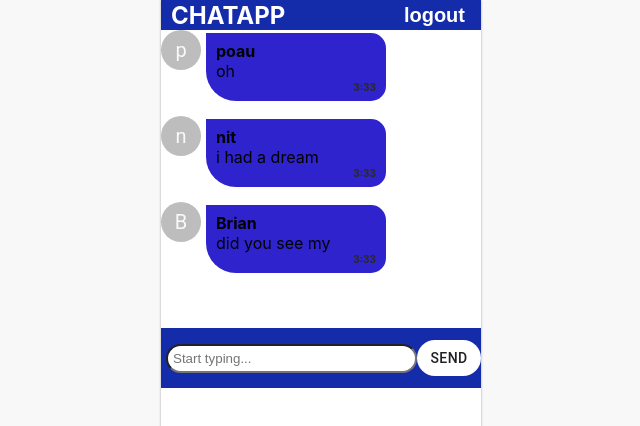
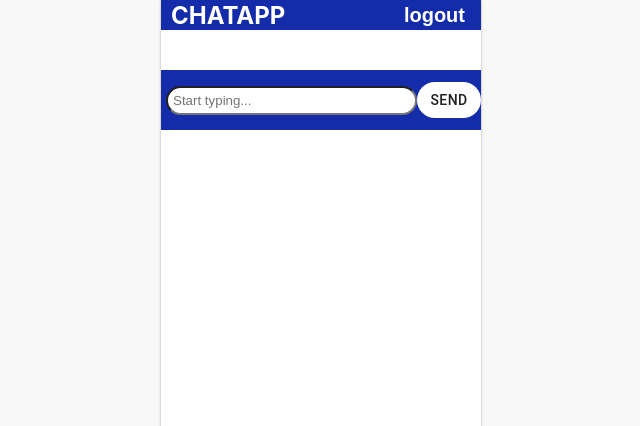
Before and after one commit to Emmanuel-code/redux-react-chat-app, a React (Create React App) app: page /login in a window 1280 px wide. Both pictures are taken after a click on the button "ENTER". Shown: the top 426 px of the page, without its empty margins (319-959 px from the left). Built offline with nearby package versions, Linux system fonts and the light colour scheme.

Commit message:
setup logout from redux store and retrieving messages from store

```diff
--- a/src/pages/messagePage/ChatMessages.js
+++ b/src/pages/messagePage/ChatMessages.js
@@ -2,43 +2,51 @@ import React, { useEffect, useState } from "react";
 import ChatMessage from "../../component/ChatMessage";
 import MessageInput from "../../component/form/MessageInput";
 import './chatMessages.css'
+import { useDispatch } from "react-redux";
+import { logout } from "../../features/userSlice";
+import { useSelector } from "react-redux";
+import { selectMessage } from "../../features/messageSlice";
 
 function ChatMessages() {
-const messages = [
-    {
-      name: "poau",
-      id: 1,
-      text: 'oh'
-    },
-    {
-      name: "nit",
-      id: 2,
+  const dispatch = useDispatch();
 
-text:'i had a dream'
-    },
-    ,
-    {
-      name: "Brian",
-      id: 3,
+  const messages = useSelector((state) => state.message.messages);
+// const messages = [
+//     {
+//       name: "poau",
+//       id: 1,
+//       text: 'oh'
+//     },
+//     {
+//       name: "nit",
+//       id: 2,
 
-      text:'did you see my'
-    },
-  ];
+// text:'i had a dream'
+//     },
+//     ,
+//     {
+//       name: "Brian",
+//       id: 3,
+
+//       text:'did you see my'
+//     },
+//   ];
 
 
   return (
     <div className="chat__container">
-      <div className="header" >
+      <div className="header">
         <h2>CHATAPP</h2>
-      <h3 ><button>logout</button></h3>
+        <h3 onClick={() => dispatch(logout())}>
+          <button>logout</button>
+        </h3>
       </div>
       <div className="chats">
         {messages.map((m) => (
-          <ChatMessage key={m.id} name={m.name} text={m.text}  />
+          <ChatMessage key={m.id} name={m.name} text={m.text} />
         ))}
-
       </div>
-<MessageInput className='bb'/>
+      <MessageInput className="bb" />
     </div>
   );
 }
```
